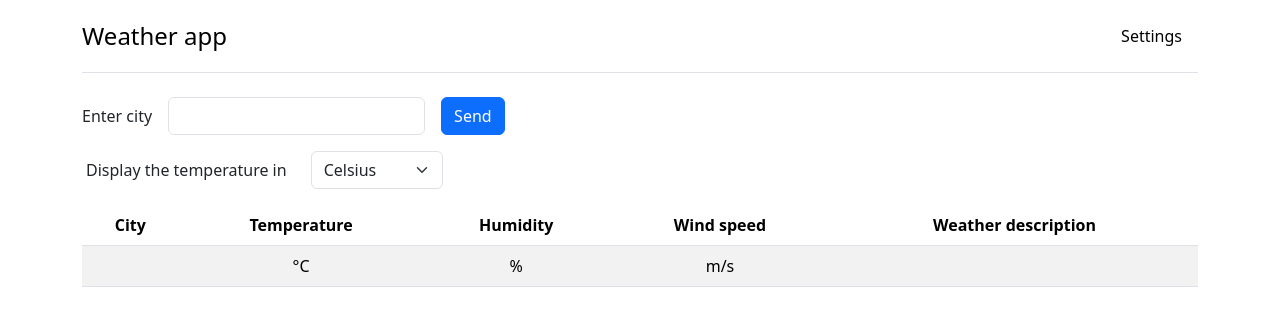
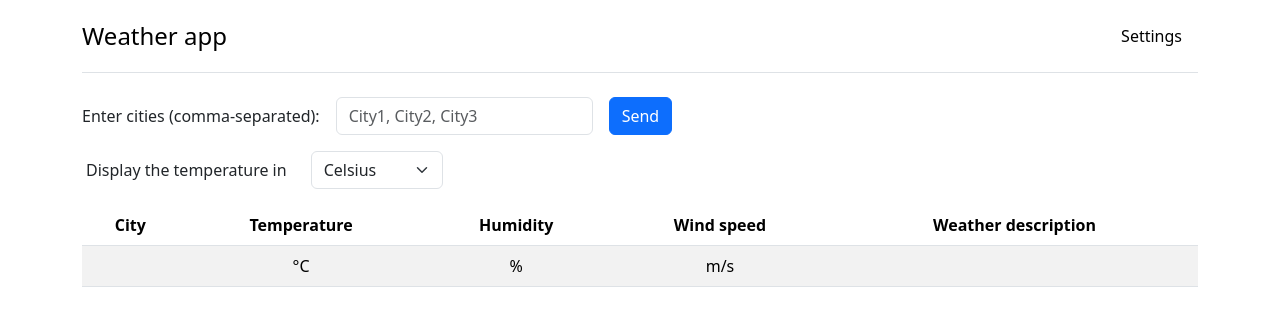
Before and after one commit to AntonKuksov/FlaskProject, a Flask app: page / in a window 1280 px wide. Shown: the top 326 px of the page. Run offline with Flask 3, Linux system fonts and the light colour scheme.

Commit message:
added the ability to request weather data for multiple cities at once.

```diff
--- a/app.py
+++ b/app.py
@@ -10,26 +10,34 @@
 
 @app.route('/', methods=['POST', 'GET'])
 def load():
+    forecasts = []
+    errors = []
     if request.method == 'POST':
-        if not is_empty(request.form['city']):
+        if not is_empty(request.form['cities']):
             return render_template("error.html", error=Config.error['is_empty'])
-        elif not is_number(request.form['city']):
+        elif not is_number(request.form['cities']):
             return render_template("error.html", error=Config.error['is_number'])
         else:
-            try:
-                session['units'] = str(request.form.get('units'))
-                forecast_data = get_forecast(request.form['city'])
-                forecast_data.units = session['units']
-                return render_template("index.html", forecast=forecast_data)
-            except RuntimeError:
-                return render_template("error.html", error=Config.error['wrong_city'])
+            session['units'] = str(request.form.get('units'))
+            cities = request.form['cities']
+            city_list = [city.strip() for city in cities.split(',')]
+            for city in city_list:
+                try:
+                    forecast = get_forecast(city)
+                    forecast.units = session['units']
+                    forecasts.append(forecast)
+                except RuntimeError as e:
+                    errors.append(f"Error fetching weather for {city}: {e}")
+                    return render_template("error.html", error=errors)
+            return render_template("index.html", forecasts=forecasts)
     else:
         try:
             session['units'] = Config.DEFAULT_UNITS
-            forecast_data = get_forecast(session.get('default_city', Config.DEFAULT_CITY))
-            return render_template("index.html", forecast=forecast_data)
+            forecast = get_forecast(session.get('default_city', Config.DEFAULT_CITY))
+            forecasts.append(forecast)
+            return render_template("index.html", forecasts=forecasts)
         except RuntimeError:
-            return render_template("error.html", error=Config.error['wrong_city'])
+            return render_template("error.html", error=Config.error['wrong_default_city'])
 
 
 @app.route('/settings', methods=['POST', 'GET'])
--- a/config/config.py
+++ b/config/config.py
@@ -12,5 +12,5 @@
     error = {
         "is_empty": "You were entering empty spaces. Please insert name of city",
         "is_number": "You entered a number instead of the city name. Please insert name of city",
-        "wrong_city": "You entered an incorrect city name, please enter the name correctly.",
+        "wrong_default_city": "You entered an incorrect city name, please enter the name correctly in Settings.",
     }
--- a/templates/index.html
+++ b/templates/index.html
@@ -4,10 +4,10 @@
 {% block body %}
     <form class="row g-3 mb-3" method="post">
           <div class="col-auto">
-                    <label for="inputCity" class="col-form-label h5">Enter city</label>
+             <label for="cities" class="col-form-label h5">Enter cities (comma-separated):</label>
           </div>
            <div class="col-auto">
-            <input type="text" class="form-control" name="city" id="inputCity">
+             <input type="text" name="cities" class="form-control" id="cities" placeholder="City1, City2, City3">
             </div>
           <div class="col-auto">
             <button type="submit" class="btn btn-primary mb-3">Send</button>
@@ -35,24 +35,15 @@
             </tr>
           </thead>
           <tbody>
+            {% for forecast in forecasts %}
                 <tr>
                     <td>{{forecast.city}}</td>
-                <td>
-                {{ forecast.current_temperature}}
-                    {% if forecast.units=="metric" %}
-                    °C
-                    {% else %}
-                    °F
-                    {% endif %}
-                </td>
+                    <td>{{ forecast.current_temperature}}{{ '°C' if forecast.units=="metric" else '°F' }}</td>
                     <td>{{forecast.humidity}}%</td>
-              <td>{{forecast.wind_speed}}{% if forecast.units=="metric"  %}
-                    m/s
-                    {% else %}
-                    mph
-                    {% endif %}</td>
+                    <td>{{forecast.wind_speed}}{{ 'm/s' if forecast.units=="metric" else 'mph' }}</td>
                     <td>{{forecast.weather_description}}</td>
                 </tr>
+            {% endfor %}
           </tbody>
         </table>
 {% endblock %}
```
Lines whose indentation alone changed are shown as unchanged.
